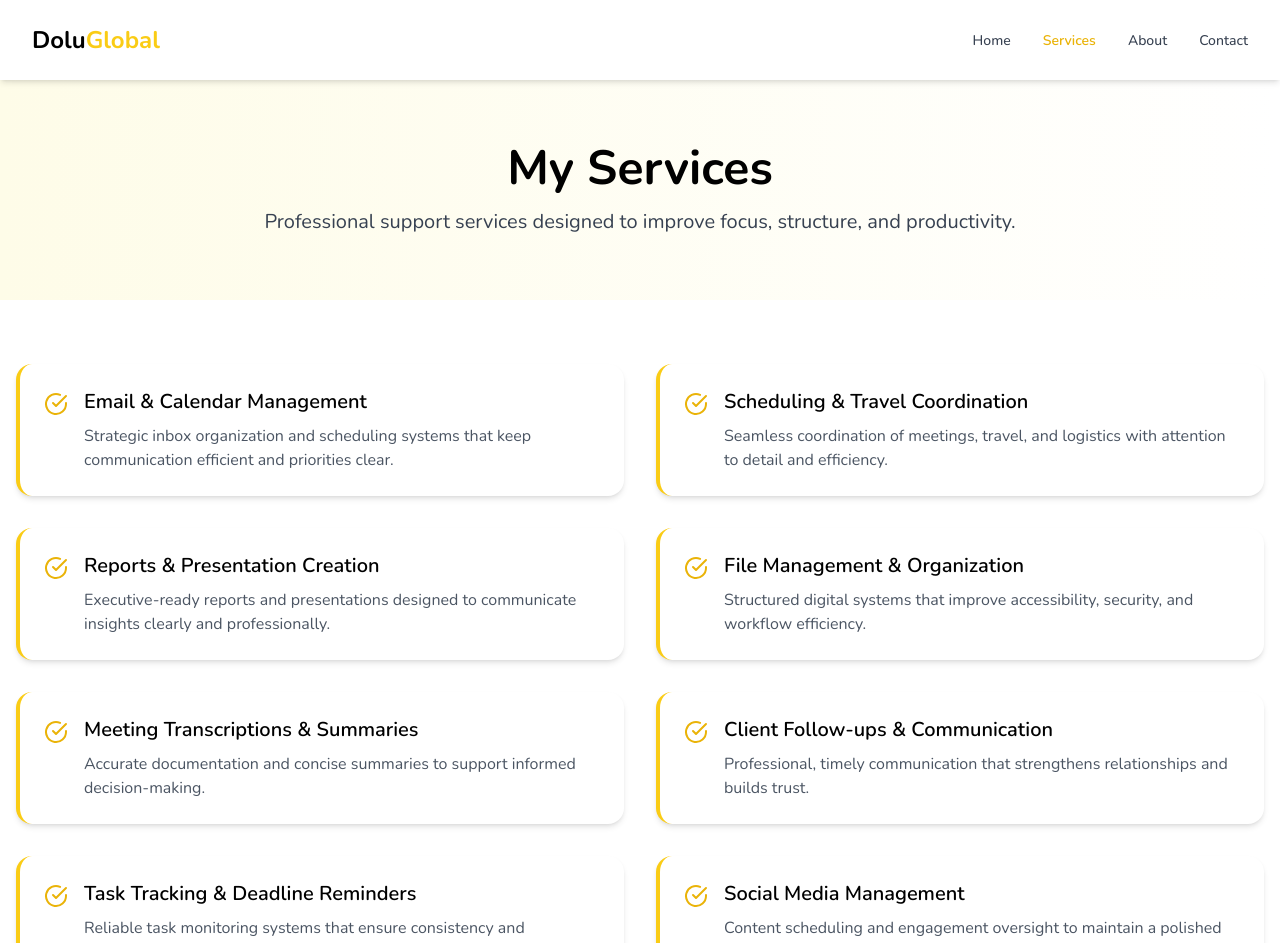
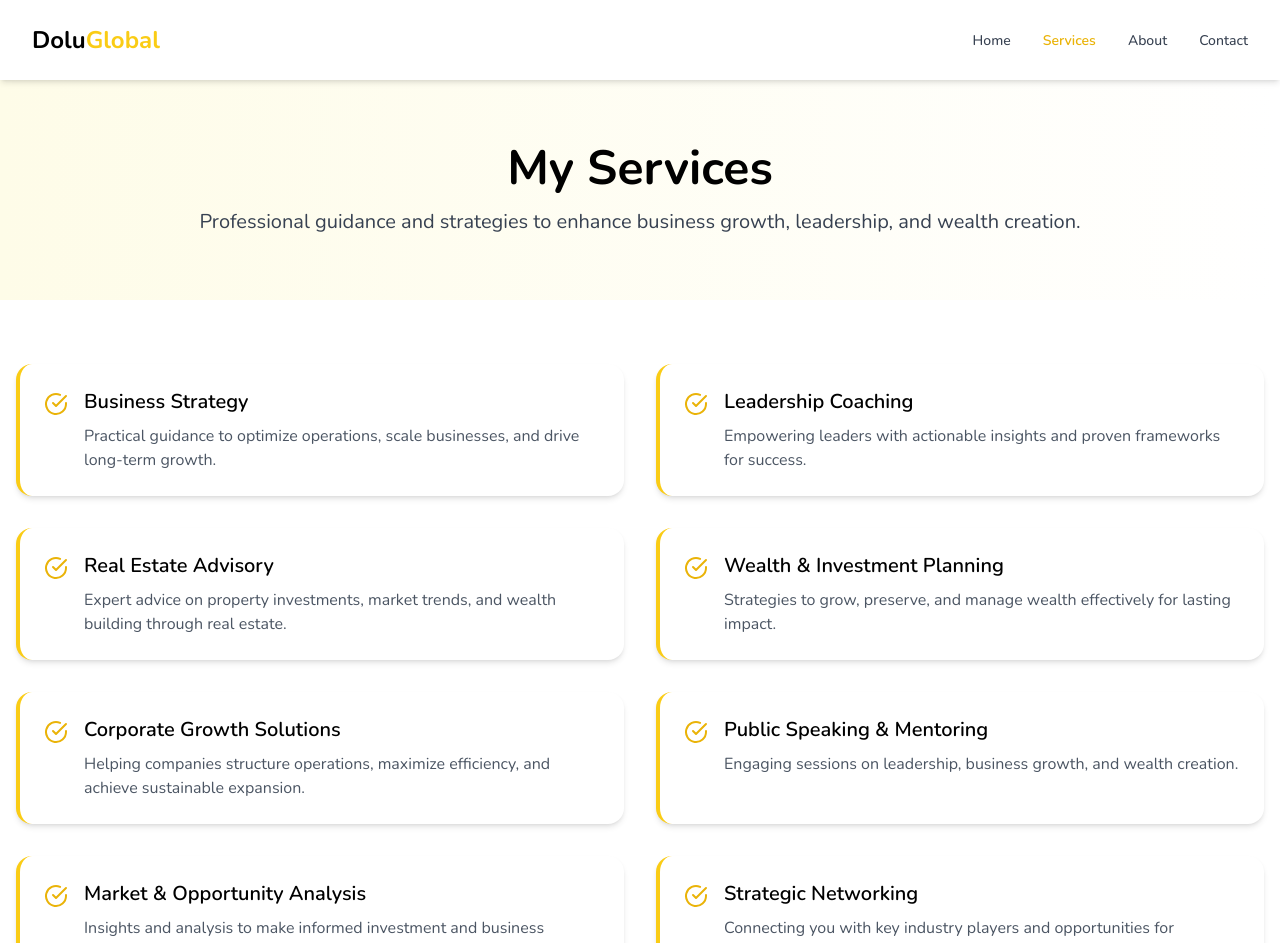
Before and after one commit to Dammydx/Bode-Oluji-Joe, a React (Vite) app: page /services in a window 1280 px wide. Shown: the top 943 px of the page. Built offline with nearby package versions, Linux system fonts and the light colour scheme.

Commit message:
ninor chnages to home pages

```diff
--- a/src/pages/Home.tsx
+++ b/src/pages/Home.tsx
@@ -49,13 +49,21 @@ const Home: React.FC = () => {
                 Bode Oluji Joe
               </motion.h1>
 
-              <motion.p
-                variants={itemVariants}
-                className="mt-4 text-xl sm:text-2xl text-gray-700"
-              >
-                Chief Executive Officer at Dolu Properties — Real Estate, Leadership & Wealth Creation
+              {/* Short tagline/roles */}
+                <motion.p
+                  variants={itemVariants}
+                  className="mt-2 text-xl sm:text-2xl text-gray-700 font-medium"
+                >
+                CEO | Business Leader | Speaker
               </motion.p>
 
+                {/* Full descriptive line */}
+                <motion.p
+                  variants={itemVariants}
+                  className="mt-2 text-lg sm:text-xl text-gray-600"
+                >
+                  Chief Executive Officer at Dolu Properties — Real Estate, Leadership & Wealth Creation
+                </motion.p>
               <motion.div
                 variants={itemVariants}
                 className="mt-8 flex flex-wrap gap-4"
--- a/src/pages/Services.tsx
+++ b/src/pages/Services.tsx
@@ -23,36 +23,36 @@ const Services: React.FC = () => {
 
   const services = [
     {
-      title: "Email & Calendar Management",
-      description: "Strategic inbox organization and scheduling systems that keep communication efficient and priorities clear."
+      title: "Business Strategy",
+      description: "Practical guidance to optimize operations, scale businesses, and drive long-term growth."
     },
     {
-      title: "Scheduling & Travel Coordination",
-      description: "Seamless coordination of meetings, travel, and logistics with attention to detail and efficiency."
+      title: "Leadership Coaching",
+      description: "Empowering leaders with actionable insights and proven frameworks for success."
     },
     {
-      title: "Reports & Presentation Creation",
-      description: "Executive-ready reports and presentations designed to communicate insights clearly and professionally."
+      title: "Real Estate Advisory",
+      description: "Expert advice on property investments, market trends, and wealth building through real estate."
     },
     {
-      title: "File Management & Organization",
-      description: "Structured digital systems that improve accessibility, security, and workflow efficiency."
+      title: "Wealth & Investment Planning",
+      description: "Strategies to grow, preserve, and manage wealth effectively for lasting impact."
     },
     {
-      title: "Meeting Transcriptions & Summaries",
-      description: "Accurate documentation and concise summaries to support informed decision-making."
+      title: "Corporate Growth Solutions",
+      description: "Helping companies structure operations, maximize efficiency, and achieve sustainable expansion."
     },
     {
-      title: "Client Follow-ups & Communication",
-      description: "Professional, timely communication that strengthens relationships and builds trust."
+      title: "Public Speaking & Mentoring",
+      description: "Engaging sessions on leadership, business growth, and wealth creation."
     },
     {
-      title: "Task Tracking & Deadline Reminders",
-      description: "Reliable task monitoring systems that ensure consistency and accountability."
+      title: "Market & Opportunity Analysis",
+      description: "Insights and analysis to make informed investment and business decisions."
     },
     {
-      title: "Social Media Management",
-      description: "Content scheduling and engagement oversight to maintain a polished online presence."
+      title: "Strategic Networking",
+      description: "Connecting you with key industry players and opportunities for collaboration and growth."
     }
   ];
 
@@ -63,7 +63,7 @@ const Services: React.FC = () => {
         <div className="container mx-auto px-4 text-center">
           <h1 className="text-4xl sm:text-5xl font-bold text-black">My Services</h1>
           <p className="mt-4 text-xl text-gray-700">
-            Professional support services designed to improve focus, structure, and productivity.
+            Professional guidance and strategies to enhance business growth, leadership, and wealth creation.
           </p>
         </div>
       </div>
@@ -103,7 +103,7 @@ const Services: React.FC = () => {
         <div className="container mx-auto px-4 text-center text-white">
           <h2 className="text-3xl font-bold mb-6">Ready to Get Started?</h2>
           <p className="text-gray-300 mb-8 max-w-2xl mx-auto">
-            Let’s build systems that free up your time and allow you to focus on growth.
+            Let’s discuss your growth, leadership, and investment opportunities.
           </p>
           <div className="flex justify-center gap-4 flex-wrap">
             <Link to="/contact" className="btn btn-primary">
```
